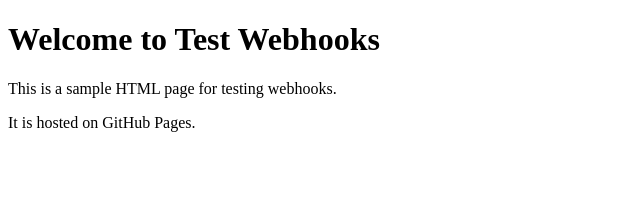
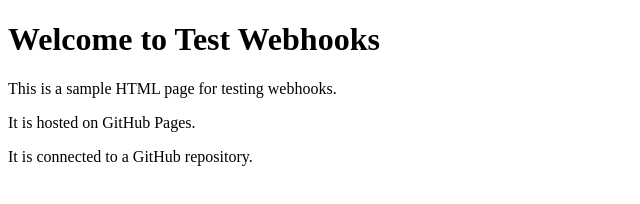
Before and after one commit to abdelwahabAmged/Test-Webhooks, a plain HTML site: page index.html in a window 1280 px wide. Shown: the whole page, without its empty margins (0-640 px from the left). Drawn offline with Linux system fonts and the light colour scheme.

Commit message:
test prrr

```diff
--- a/index.html
+++ b/index.html
@@ -9,5 +9,6 @@
     <h1>Welcome to Test Webhooks</h1>
     <p>This is a sample HTML page for testing webhooks.</p>
     <p>It is hosted on GitHub Pages.</p>
+    <p>It is connected to a GitHub repository.</p>
 </body>
 </html>
```
